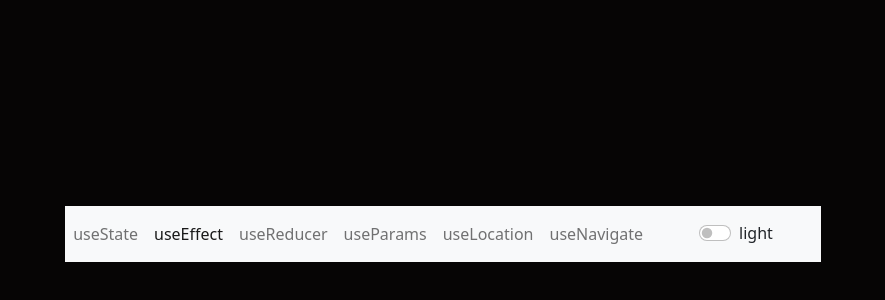
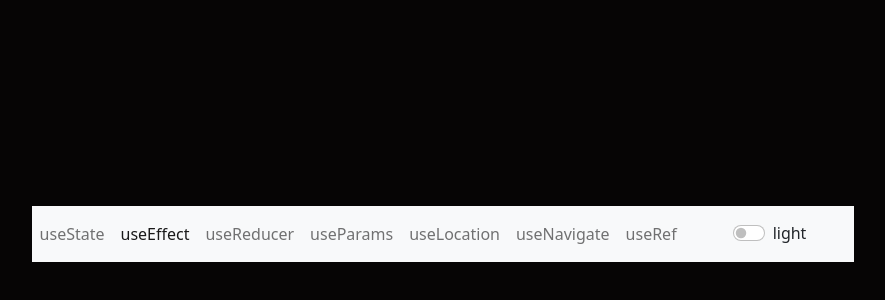
Before and after one commit to QaziAhmad77/React-Hooks, a React (Create React App) app: page / in a window 1280 px wide. Shown: the part 166-466 px from the top of the page, without its empty margins (197-1082 px from the left). Built offline with nearby package versions, Linux system fonts and the light colour scheme.

Commit message:
Update Navbar.js

```diff
--- a/src/component/Navbar.js
+++ b/src/component/Navbar.js
@@ -1,5 +1,5 @@
 import React, { useEffect } from "react";
-import { Link, useLocation, useParams } from "react-router-dom";
+import { Link, useLocation } from "react-router-dom";
 
 const Navbar = (props) => {
   let location = useLocation();
@@ -42,6 +42,11 @@ const Navbar = (props) => {
               useNavigate
             </Link>
           </li>
+          <li className="nav-item">
+            <Link className={`nav-link ${location.pathname === "/useRef" ? "active" : ""}`} to="/useRef">
+              useRef
+            </Link>
+          </li>
         </ul>
         <div className={`form-check mx-5 form-switch text-${props.mode === "light" ? "black" : "light"}`}>
           <input
```
